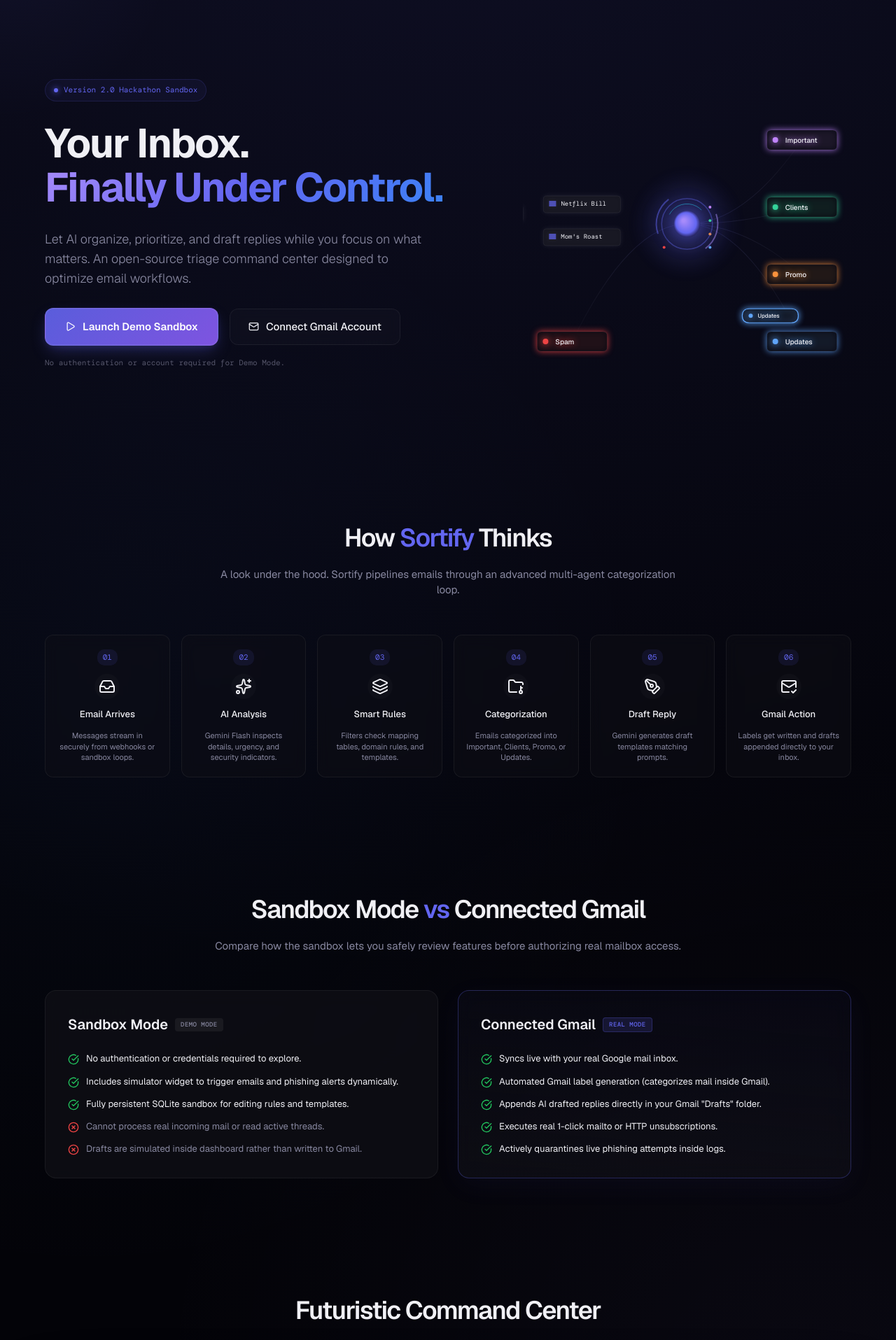
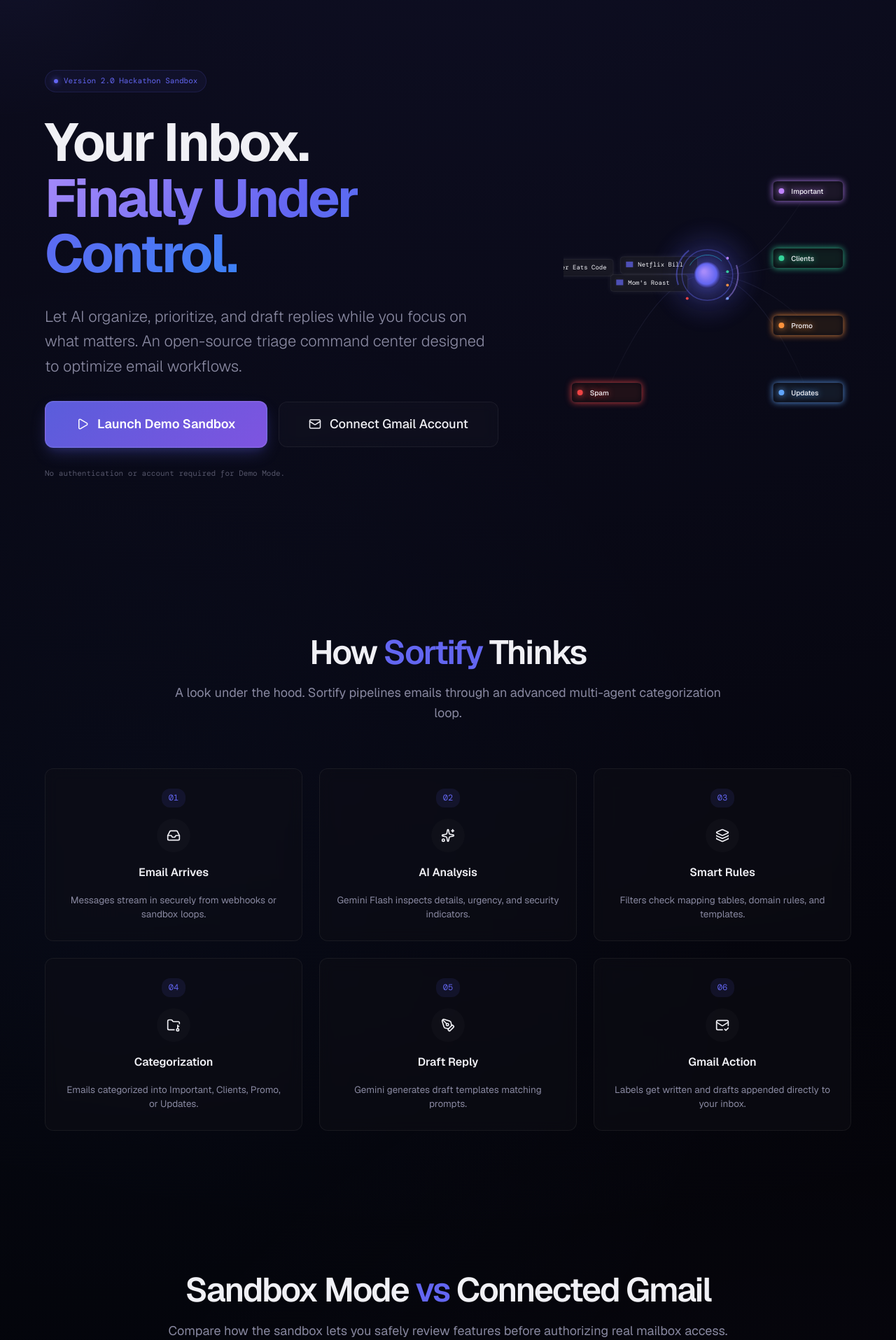
Before and after one commit to Piyusha942007/Sortify, a Flask app: page /demo in a window 1280 px wide. Shown: the part 76-1991 px from the top of the page at 70% size. Run offline with Flask 3, Linux system fonts and the light colour scheme; some libraries are stand-ins or nearby versions.

Commit message:
Added favicon and increased the homepage size

```diff
--- a/templates/base.html
+++ b/templates/base.html
@@ -2,6 +2,7 @@
 <html lang="en">
 <head>
   <meta charset="utf-8" />
+  <link rel="icon" type="image/svg+xml" href="{{ url_for('static', filename='images/favicon.svg') }}">
   <title>{{ title or "Sortify • Email Rules" }}</title>
 
   <!-- Tailwind (CDN) -->
--- a/templates/index.html
+++ b/templates/index.html
@@ -3,6 +3,7 @@
 <head>
     <meta charset="UTF-8">
     <meta name="viewport" content="width=device-width, initial-scale=1.0">
+    <link rel="icon" type="image/svg+xml" href="{{ url_for('static', filename='images/favicon.svg') }}">
     <title>Sortify AI — Command Center</title>
 
     <!-- Fonts -->
--- a/templates/landing.html
+++ b/templates/landing.html
@@ -3,6 +3,7 @@
 <head>
   <meta charset="utf-8">
   <meta name="viewport" content="width=device-width, initial-scale=1.0">
+  <link rel="icon" type="image/svg+xml" href="{{ url_for('static', filename='images/favicon.svg') }}">
   <title>Sortify AI — Your Inbox. Finally Under Control.</title>
 
   <!-- Fonts -->
@@ -153,11 +154,11 @@
       width: 100%;
       max-width: 1200px;
       margin: 0 auto;
-      padding: 80px 24px 100px;
+      padding: 100px 24px 120px;
       display: grid;
-      grid-template-columns: 1.15fr 0.85fr;
+      grid-template-columns: 1.25fr 0.75fr;
       align-items: center;
-      gap: 48px;
+      gap: 56px;
       z-index: 2;
     }
 
@@ -165,7 +166,7 @@
       display: flex;
       flex-direction: column;
       align-items: flex-start;
-      gap: 28px;
+      gap: 32px;
     }
 
     .pill-badge {
@@ -191,10 +192,10 @@
     }
 
     h1 {
-      font-size: 58px;
+      font-size: 76px;
       font-weight: 700;
-      line-height: 1.1;
-      letter-spacing: -2px;
+      line-height: 1.05;
+      letter-spacing: -3px;
       color: var(--text-primary);
     }
 
@@ -205,11 +206,11 @@
     }
 
     .subheadline {
-      font-size: 18px;
+      font-size: 22px;
       font-weight: 300;
       color: var(--text-secondary);
-      line-height: 1.55;
-      max-width: 540px;
+      line-height: 1.6;
+      max-width: 640px;
     }
 
     .ctas-container {
@@ -222,13 +223,13 @@
       display: inline-flex;
       align-items: center;
       justify-content: center;
-      gap: 10px;
+      gap: 12px;
       background: linear-gradient(135deg, rgba(99, 102, 241, 0.9) 0%, rgba(139, 92, 246, 0.9) 100%);
       color: #ffffff;
-      padding: 14px 28px;
+      padding: 18px 44px;
       border-radius: var(--radius-lg);
       font-family: var(--font-sans);
-      font-size: 15px;
+      font-size: 18px;
       font-weight: 600;
       text-decoration: none;
       cursor: pointer;
@@ -260,13 +261,13 @@
       display: inline-flex;
       align-items: center;
       justify-content: center;
-      gap: 10px;
+      gap: 12px;
       background: rgba(255, 255, 255, 0.02);
       color: var(--text-primary);
-      padding: 13px 26px;
+      padding: 17px 42px;
       border-radius: var(--radius-lg);
       font-family: var(--font-sans);
-      font-size: 15px;
+      font-size: 18px;
       font-weight: 500;
       text-decoration: none;
       cursor: pointer;
@@ -292,6 +293,8 @@
 
     .btn-primary svg, .btn-ghost svg {
       flex-shrink: 0;
+      width: 18px !important;
+      height: 18px !important;
     }
 
     .meta-note {
@@ -299,7 +302,7 @@
       font-size: 11px;
       color: var(--text-secondary);
       opacity: 0.6;
-      margin-top: -12px;
+      margin-top: -4px;
     }
 
     /* Core Visualizer Container */
@@ -342,24 +345,25 @@
       width: 100%;
       max-width: 1200px;
       margin: 0 auto;
-      padding: 80px 24px;
+      padding: 100px 24px;
       position: relative;
       z-index: 2;
     }
 
     .section-header {
       text-align: center;
-      max-width: 680px;
-      margin: 0 auto 52px;
+      max-width: 800px;
+      margin: 0 auto 64px;
       display: flex;
       flex-direction: column;
-      gap: 12px;
+      gap: 16px;
     }
 
     .section-header h2 {
-      font-size: 36px;
+      font-size: 48px;
       font-weight: 600;
-      letter-spacing: -1.5px;
+      letter-spacing: -2px;
+      line-height: 1.15;
     }
 
     .section-header h2 span {
@@ -368,15 +372,15 @@
 
     .section-header p {
       color: var(--text-secondary);
-      font-size: 15px;
-      line-height: 1.5;
+      font-size: 18px;
+      line-height: 1.6;
     }
 
     /* How it works visualizer card grid */
     .stepper-grid {
       display: grid;
-      grid-template-columns: repeat(6, 1fr);
-      gap: 16px;
+      grid-template-columns: repeat(3, 1fr);
+      gap: 24px;
       position: relative;
     }
 
@@ -384,12 +388,12 @@
       background: rgba(17, 17, 24, 0.45);
       border: 1px solid var(--border-subtle);
       border-radius: var(--radius-lg);
-      padding: 20px 16px;
+      padding: 28px 24px;
       text-align: center;
       display: flex;
       flex-direction: column;
       align-items: center;
-      gap: 12px;
+      gap: 16px;
       backdrop-filter: blur(10px);
       transition: all 0.3s;
     }
@@ -402,16 +406,16 @@
 
     .step-num {
       font-family: var(--font-mono);
-      font-size: 11px;
+      font-size: 12px;
       color: var(--accent);
       background: rgba(99, 102, 241, 0.1);
-      padding: 3px 8px;
-      border-radius: 10px;
+      padding: 4px 10px;
+      border-radius: 12px;
     }
 
     .step-icon {
-      width: 36px;
-      height: 36px;
+      width: 48px;
+      height: 48px;
       border-radius: 50%;
       background: rgba(255, 255, 255, 0.02);
       display: flex;
@@ -421,6 +425,11 @@
       transition: all 0.3s;
     }
 
+    .step-icon svg, .step-icon i {
+      width: 20px !important;
+      height: 20px !important;
+    }
+
     .step-card:hover .step-icon {
       color: var(--accent);
       background: rgba(99, 102, 241, 0.1);
@@ -428,32 +437,32 @@
     }
 
     .step-title {
-      font-size: 13px;
-      font-weight: 500;
+      font-size: 16px;
+      font-weight: 600;
       color: var(--text-primary);
     }
 
     .step-desc {
-      font-size: 11px;
+      font-size: 13.5px;
       color: var(--text-secondary);
-      line-height: 1.4;
+      line-height: 1.5;
     }
 
     /* Comparison block */
     .compare-grid {
       display: grid;
       grid-template-columns: 1fr 1fr;
-      gap: 28px;
+      gap: 36px;
     }
 
     .compare-card {
       background: rgba(17, 17, 24, 0.65);
       border: 1px solid var(--border-default);
       border-radius: var(--radius-xl);
-      padding: 32px;
+      padding: 40px;
       display: flex;
       flex-direction: column;
-      gap: 24px;
+      gap: 28px;
       backdrop-filter: blur(12px);
     }
 
@@ -468,20 +477,20 @@
     }
 
     .compare-title {
-      font-size: 20px;
+      font-size: 24px;
       font-weight: 600;
       display: flex;
       align-items: center;
-      gap: 10px;
+      gap: 12px;
     }
 
     .compare-badge {
       font-family: var(--font-mono);
-      font-size: 9px;
+      font-size: 11px;
       font-weight: 500;
       text-transform: uppercase;
-      padding: 2px 8px;
-      border-radius: 4px;
+      padding: 3px 10px;
+      border-radius: 6px;
       letter-spacing: 0.05em;
     }
 
@@ -491,21 +500,23 @@
     .compare-list {
       display: flex;
       flex-direction: column;
-      gap: 14px;
+      gap: 16px;
     }
 
     .compare-item {
       display: flex;
       align-items: flex-start;
-      gap: 10px;
-      font-size: 13px;
+      gap: 12px;
+      font-size: 15px;
       color: var(--text-secondary);
-      line-height: 1.4;
+      line-height: 1.5;
     }
 
     .compare-item i, .compare-item svg {
-      margin-top: 2px;
+      margin-top: 3px;
       flex-shrink: 0;
+      width: 18px !important;
+      height: 18px !important;
     }
 
     .compare-item.active {
@@ -663,7 +674,7 @@
       .hero { grid-template-columns: 1fr; text-align: center; }
       .hero-content { align-items: center; }
       h1 { font-size: 42px; }
-      .stepper-grid { grid-template-columns: repeat(3, 1fr); }
+      .stepper-grid { grid-template-columns: repeat(2, 1fr); }
       .compare-grid { grid-template-columns: 1fr; }
       .mock-body { grid-template-columns: 1fr; }
       .mock-sidebar { display: none; }
@@ -682,6 +693,9 @@
       }
       .meta-note {
         text-align: center;
+      }
+      .stepper-grid {
+        grid-template-columns: 1fr;
       }
     }
   </style>
--- a/templates/walkthrough.html
+++ b/templates/walkthrough.html
@@ -3,6 +3,7 @@
 <head>
     <meta charset="UTF-8">
     <meta name="viewport" content="width=device-width, initial-scale=1.0">
+    <link rel="icon" type="image/svg+xml" href="{{ url_for('static', filename='images/favicon.svg') }}">
     <title>Sortify — Your inbox, reimagined.</title>
     <link rel="stylesheet" href="{{ url_for('static', filename='css/walkthrough.css') }}">
     <script src="https://cdnjs.cloudflare.com/ajax/libs/gsap/3.12.2/gsap.min.js"></script>
```
Also changed, not shown: static/images/favicon.svg (added).
